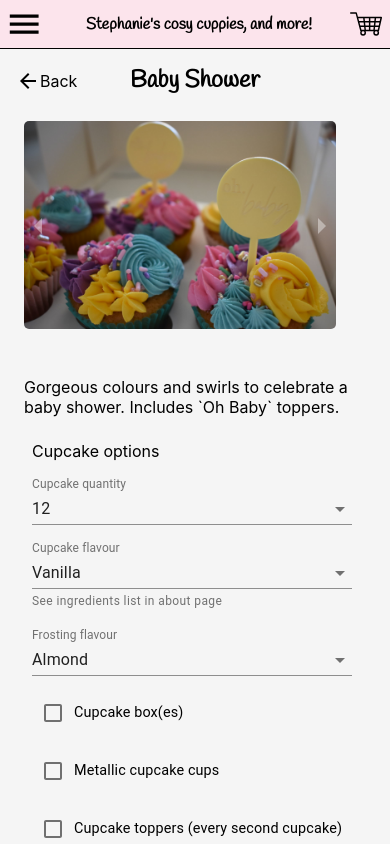
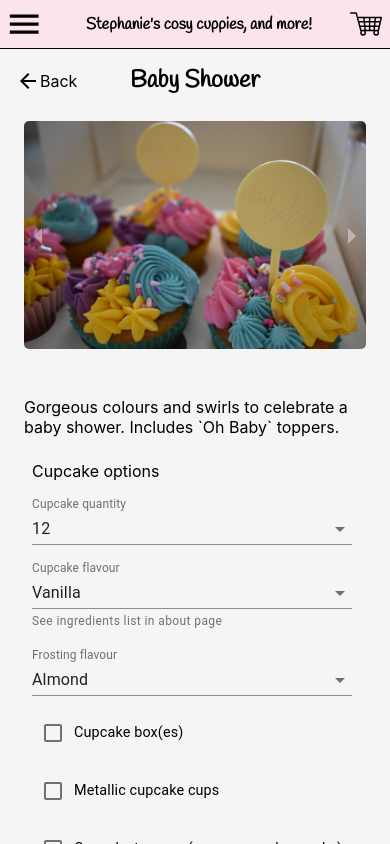
Before and after one commit to bpkneale/cosycuppies, a React (Create React App) app: page /cupcakes/baby-shower in a window 390 px wide. Built offline with nearby package versions, Linux system fonts and the light colour scheme.

Commit message:
Improved cupcake carousel on mobile displays

```diff
--- a/src/pages/cupcake.css
+++ b/src/pages/cupcake.css
@@ -16,7 +16,7 @@
 
     div.cupcake-details img,
     div.carousel-container {
-        max-width: 80vw;
+        max-width: 100%;
     }
 }
 
```
